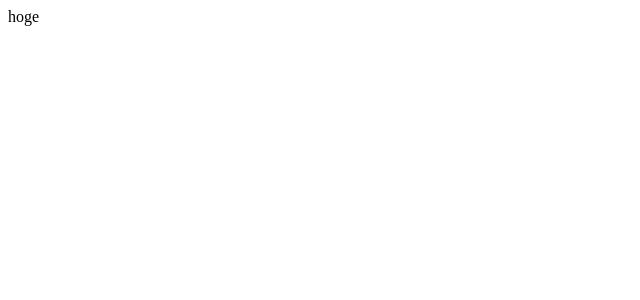
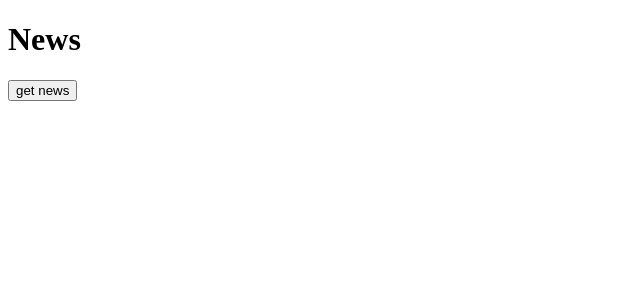
Before and after one commit to mm-masahiro/mm-masahiro, a React app: page /news in a window 1280 px wide. Shown: the top 300 px of the page, without its empty margins (0-640 px from the left). Built offline with nearby package versions, Linux system fonts and the light colour scheme; the HTML template or start-up script is replaced by a standard one.

Commit message:
get news

```diff
--- a/package.json
+++ b/package.json
@@ -29,6 +29,7 @@
   "dependencies": {
     "@types/react": "^17.0.3",
     "@types/react-dom": "^17.0.2",
+    "axios": "^0.21.1",
     "node": "^15.10.0",
     "react": "^17.0.1",
     "react-dom": "^17.0.1"
--- a/src/pages/news.tsx
+++ b/src/pages/news.tsx
@@ -1,7 +1,37 @@
-import React from 'react';
+import axios from 'axios';
+import React, { useState } from 'react';
 
 export const News = () => {
+
+	interface News {
+		title: string
+	}
+
+	const [newsTitle, setNewsTitle] = useState([])
+
+	const getNews = () => {
+		axios
+		.get('https://newsapi.org/v2/everything?domains=wsj.com&apiKey=ad9a3b9e852c4fbebb12f66e2adb2ee6')
+		.then(response => {
+			// const title = response.data.articles[0].title
+			// console.log(title)
+			setNewsTitle(response.data.articles[0].title)
+			console.log(setNewsTitle)
+		})
+		.catch(() => {
+			console.log('error')
+		})
+	}
+
 	return (
-		<div>hoge</div>
+		<div>
+			<h1>News</h1>
+			<div>
+				<button onClick={() => getNews()}>get news</button>
+			</div>
+			<div>
+
+			</div>
+		</div>
 	)
 }
--- a/src/pages/top.tsx
+++ b/src/pages/top.tsx
@@ -10,7 +10,6 @@ export const Top = () => {
 					<li className="main--header__list-title">Home</li>
 					<li className="main--header__list-title">
 						<Link to='/news'>
-							{/* <button>News</button> */}
 							News
 						</Link>
 					</li>
```
Also changed, not shown: 1 other file (tests, documents, lock files or other folders).
